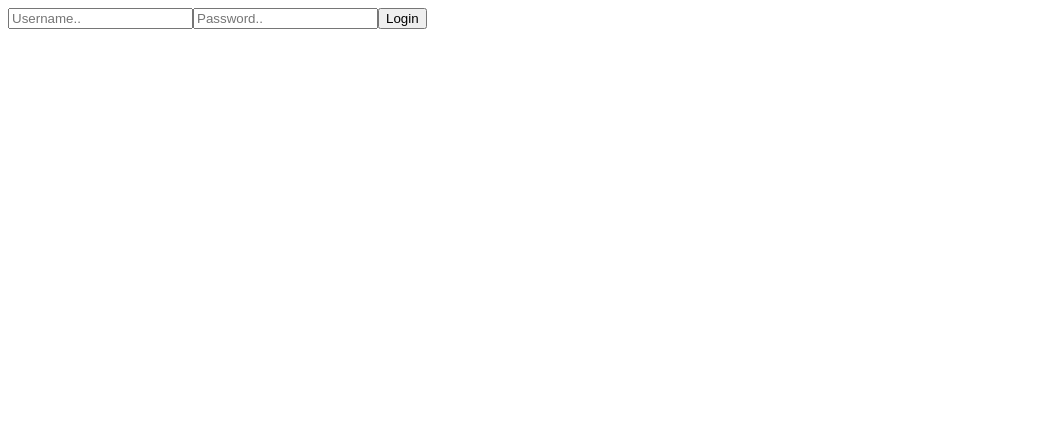
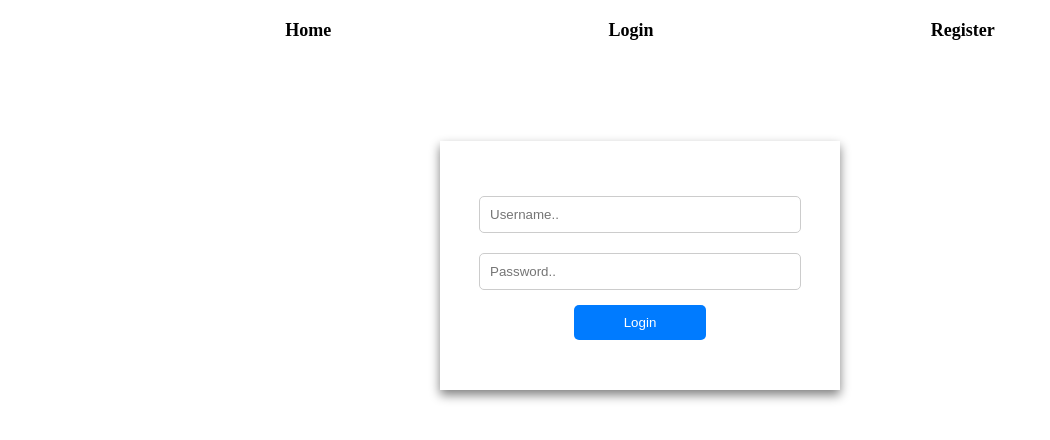
Before and after one commit to DanielL87/task-manager-frontend, a React (Vite) app: page /login in a window 1280 px wide. Shown: the top 440 px of the page, without its empty margins (0-1050 px from the left). Built offline with nearby package versions, Linux system fonts and the light colour scheme.

Commit message:
updated Navbar and app.css

```diff
--- a/src/App.css
+++ b/src/App.css
@@ -0,0 +1,55 @@
+.link{
+    text-decoration: none;
+    color:#000000;
+    font-size: 18px;
+}
+
+.navbar-container{
+    display: flex;
+    align-items: center;
+    justify-content: space-evenly;
+    font-weight: 700;
+    margin-top: 20px;
+}
+
+/* login and register forms */
+form {
+    text-align: center;
+    margin: 100px auto;
+    width: 300px;
+    padding: 50px;
+    box-shadow: #808080 0 5px 10px;
+    display: flex;
+    flex-direction: column;
+    gap: 10px;
+    align-items: center;
+}
+
+  /* input fields */
+input {
+    width: 100%;
+    padding: 10px;
+    margin: 5px 0;
+    border: 1px solid #ccc;
+    border-radius: 5px;
+}
+
+  /* button */
+  button {
+    padding: 10px 50px;
+    background-color: #007bff;
+    color: #fff;
+    border: none;
+    border-radius: 5px;
+    cursor: pointer;
+  }
+
+  button:hover {
+    background-color: #0056b3;
+  }
+
+  /* error message */
+  p {
+    color: red;
+    margin-top: 10px;
+  }
--- a/src/App.jsx
+++ b/src/App.jsx
@@ -1,6 +1,8 @@
 import { Outlet } from "react-router-dom";
 import { useEffect, useState } from "react";
+import {API} from "./api"
 import "./App.css";
+import Navbar from "./components/Navbar"
 
 function App() {
   const [token, setToken] = useState("")
@@ -61,6 +63,7 @@ function App() {
 
   return(
     <div>
+      <Navbar user={user} setToken={setToken} setUser={setUser}/>
       <Outlet context={{setToken, token, user}}/>
     </div>
   );
--- a/src/api/index.js
+++ b/src/api/index.js
@@ -1,3 +1,3 @@
-export const API = "https://task-manager-back-end-g9xr.onrender.com/"
+// export const API = "https://task-manager-back-end-g9xr.onrender.com/"
 
-// export const API = "http://localhost:3000"
+export const API = "http://localhost:3000"
--- /dev/null
+++ b/src/components/Navbar.jsx
@@ -0,0 +1,29 @@
+import { Link } from "react-router-dom";
+
+export default function Navbar({user, setToken, setUser}){
+    function handleLogout(){
+        setToken("");
+        setUser({});
+        localStorage.removeItem("token");
+    }
+
+    return(
+        <div className="navbar-container">
+            <Link className="link" to={"/"}>
+            Home
+            </Link>
+            {!user.id && (
+                <>
+<Link className="link" to={"/login"}>Login</Link>
+<Link className="link" to={"/register"}>Register</Link>
+                </>
+            )}
+            {user.id &&(
+                <>
+                <span className="link">Welcome{user.username}</span>
+                <Link className="link" to={"/"} onClick={handleLogout}>Logout</Link>
+                </>
+            )}
+        </div>
+    )
+}
```
